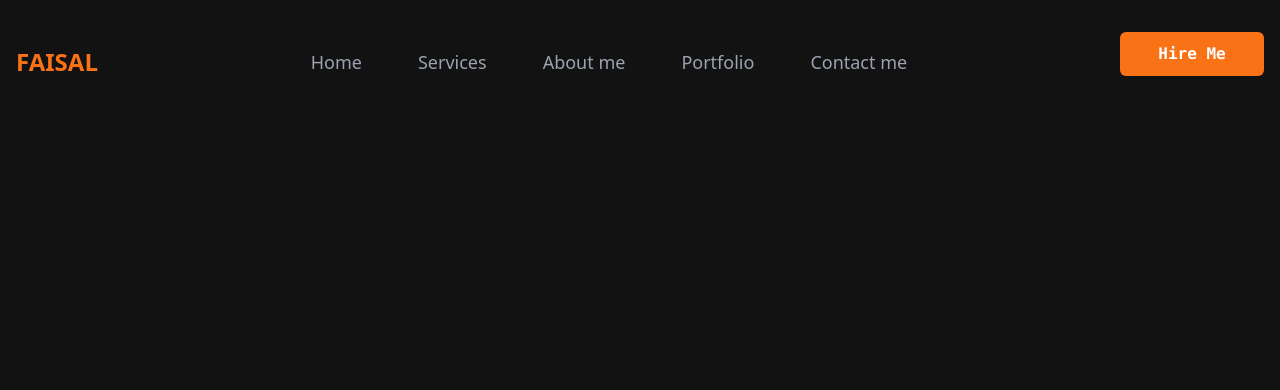
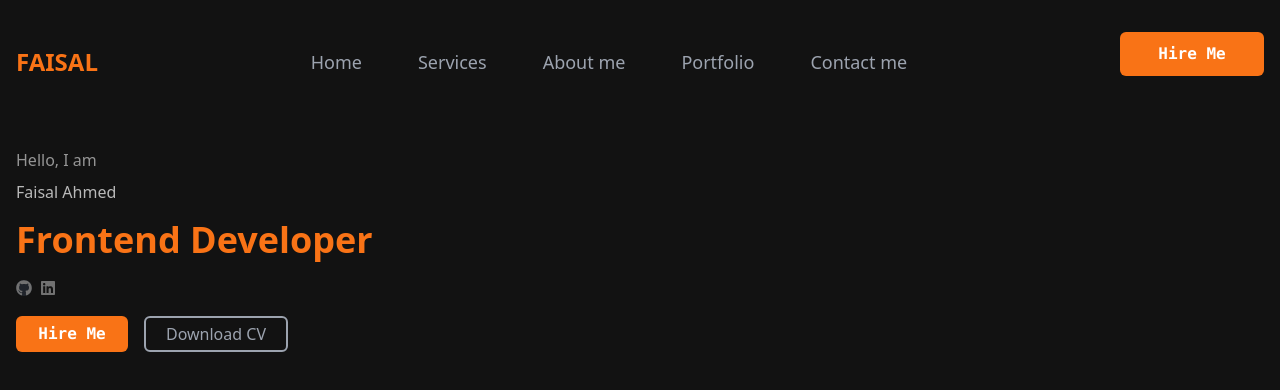
Before and after one commit to Feisal14/Portfolio1, a React (Vite) app: page / in a window 1280 px wide. Shown: the top 390 px of the page. Built offline with nearby package versions, Linux system fonts and the light colour scheme.

Commit message:
adding Home

```diff
--- a/src/components/home/Home.jsx
+++ b/src/components/home/Home.jsx
@@ -1,9 +1,41 @@
+import { FaGithub, FaLinkedin } from "react-icons/fa";
 
 const Home = () => {
+  return (
+    <div className="mx-16 my-6 py-6 sm:mx-4 sm:my-2" id="home">
+      <div>
+        <div>
+          <h2 className="text-[#959595] sm:text-center md:text-left mb-2">
+            Hello, I am{" "}
+          </h2>
+          <h1 className="text-[#B9B9B9] sm:text-center md:text-left mb-4">
+            Faisal Ahmed
+          </h1>
+          <h1 className="md:text-4xl sm:text-4xl text-orange-500 font-extrabold sm:text-center md:text-left">
+            Frontend Developer
+          </h1>
+        </div>
 
-  return (
-    <div className=" mx-16 my-6 py-6">
+        <div>
+          <div className="mt-5  flex sm:items-center sm:justify-center md:justify-start">
+            <a className=" mr-2 rounded-full  opacity-40 bg-gray-700" href="https://github.com/Feisal14">
+              <FaGithub />
+            </a>
+            <a className=" rounded-full 1 opacity-40" href="https://www.linkedin.com/in/faisal-yanbaawi/">
+              <FaLinkedin />
+            </a>
+          </div>
 
+          <div className="mt-5 flex  sm:justify-center md:justify-start">
+            <a className="bg-orange-500 rounded-md md:w-28 sm:w-24 h-9 font-mono font-bold sm:mb-4 mr-4 text-center content-center" href="#">
+              Hire Me
+            </a>
+            <a className="text-gray-400  rounded-md border-2 md:w-36 sm:w-28 h-9 border-gray-400 text-center content-center" href="#">
+              Download CV
+            </a>
+          </div>
+        </div>
+      </div>
     </div>
   );
 };
--- a/src/components/navbar/Navbar.jsx
+++ b/src/components/navbar/Navbar.jsx
@@ -54,7 +54,7 @@ const Navbar = () => {
           ))}
         </div>
 
-        <button className="bg-orange-500 rounded-md w-36 h-11 font-mono font-bold sm:mb-4 ">
+        <button className="bg-orange-500 rounded-md md:w-36 sm:w-24 h-11 font-mono font-bold sm:mb-4 ">
           Hire Me
         </button>
       </div>
```
